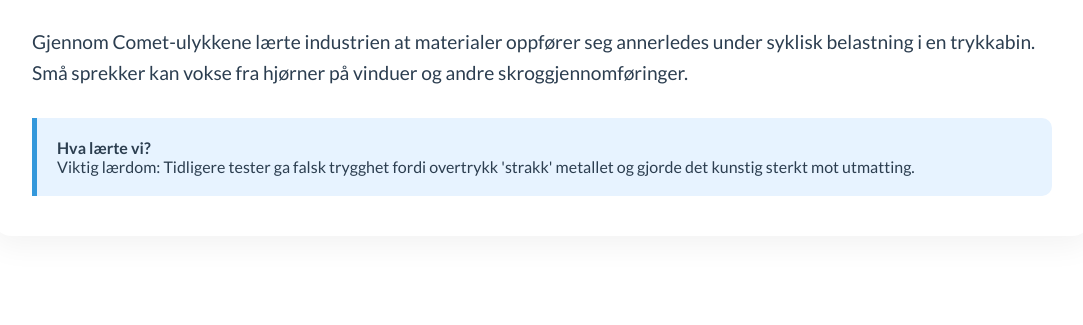
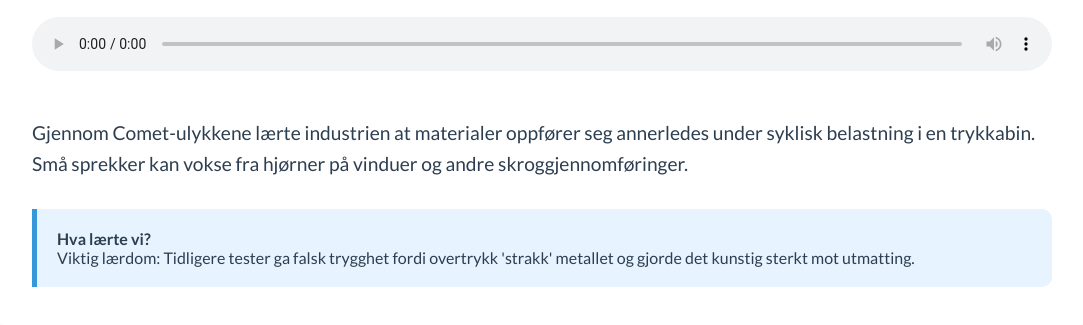
Before and after one commit to istid-blip/InnledningMBIL, a plain HTML site: page index.html in a window 1280 px wide. Both pictures are taken after a click on the button 263 px from the left and 322 px from the top of the page. Shown: the part 263-588 px from the top of the page, without its empty margins (98-1181 px from the left). Drawn offline with Linux system fonts and the light colour scheme.

Commit message:
Refactor CSS and add audio player functionality

```diff
--- a/index.html
+++ b/index.html
@@ -27,8 +27,8 @@
         }
 
         h1, h2, h3 {
-    font-weight: 700;
-}
+            font-weight: 700;
+        }
 
         .wrapper {
             width: 100%;
@@ -82,7 +82,6 @@
             background-color: #ddd;
             background-size: cover;
             background-position: center;
-            /* HER KAN DU LEGGE TIL BAKGRUNNSBILDE I CSS SENERE */
         }
 
         .case-content {
@@ -138,7 +137,7 @@
         .detail-header {
             border-bottom: 3px solid var(--light-bg);
             padding-bottom: 20px;
-            margin-bottom: 30px;
+            margin-bottom: 20px;
         }
 
         .tag-container {
@@ -161,6 +160,11 @@
             margin-top: 30px;
             border-radius: 0 10px 10px 0;
         }
+
+        .audio-player {
+            margin-bottom: 25px;
+            width: 100%;
+        }
     </style>
 </head>
 <body>
@@ -173,8 +177,7 @@
 
         <div class="case-grid">
             <button class="case-card" onclick="showCase('comet')">
-                <div class="case-image-placeholder" style="background-image: url('de_haviland.jpg');">
-                    </div>
+                <div class="case-image-placeholder" style="background-image: url('de_haviland.jpg');"></div>
                 <div class="case-content">
                     <h3>DH. 106 Comet</h3>
                     <p>Lærdommen om utmatting av trykkabiner fra verdens første kommersielle jetfly.</p>
@@ -214,19 +217,22 @@
             title: "De Havilland DH. 106 Comet",
             tags: ["Metallutmatting", "Trykkabin", "Spenning"],
             text: "Gjennom Comet-ulykkene lærte industrien at materialer oppfører seg annerledes under syklisk belastning i en trykkabin. Små sprekker kan vokse fra hjørner på vinduer og andre skroggjennomføringer.",
-            lesson: "Viktig lærdom: Tidligere tester ga falsk trygghet fordi overtrykk 'strakk' metallet og gjorde det kunstig sterkt mot utmatting."
+            lesson: "Viktig lærdom: Tidligere tester ga falsk trygghet fordi overtrykk 'strakk' metallet og gjorde det kunstig sterkt mot utmatting.",
+            audioFile: "De Haviland Comet.mp3"
         },
         aloha: {
             title: "Aloha Flight 243",
             tags: ["Korrosjon", "Kaldliming", "MSD"],
             text: "Denne ulykken viste faren med 'Multiple Site Damage' (MSD), hvor mange små sprekker i et skrog samler seg og fører til en eksplosiv dekompresjon.",
-            lesson: "Viktig lærdom: Miljøfaktorer som fukt og saltvann i kombinasjon med mange flytimer krever ekstreme inspeksjonsrutiner."
+            lesson: "Viktig lærdom: Miljøfaktorer som fukt og saltvann i kombinasjon med mange flytimer krever ekstreme inspeksjonsrutiner.",
+            audioFile: "Aloha flight 243.mp3"
         },
         superpuma: {
             title: "Airbus Super Puma (Turøy)",
             tags: ["Planetgir", "Girkasse", "Sub-surface"],
             text: "Her sviktet et planetgir på grunn av en utmattingssprekk som startet under overflaten og vokste uten å avgi metallpartikler.",
-            lesson: "Viktig lærdom: Selv de mest avanserte magnetsensorene og vibrasjonsanalysene kan ha blindsoner hvis sprekken vokser skjult."
+            lesson: "Viktig lærdom: Selv de mest avanserte magnetsensorene og vibrasjonsanalysene kan ha blindsoner hvis sprekken vokser skjult.",
+            audioFile: "Airbus Super Puma.mp3"
         }
     };
 
@@ -236,11 +242,18 @@
 
         const tagsHTML = data.tags.map(t => `<span class="tag">${t}</span>`).join('');
 
+        // Her integreres avspilleren dynamisk basert på den valgte casen
         container.innerHTML = `
             <div class="detail-header">
                 <h2>${data.title}</h2>
                 <div class="tag-container">${tagsHTML}</div>
             </div>
+
+            <audio class="audio-player" controls>
+                <source src="${data.audioFile}" type="audio/mpeg">
+                Nettleseren din støtter ikke avspilling av lyd.
+            </audio>
+
             <p style="font-size: 1.2rem; line-height: 1.6;">${data.text}</p>
             <div class="lesson-box">
                 <strong>Hva lærte vi?</strong><br>
@@ -254,6 +267,12 @@
     }
 
     function showHome() {
+        // Pauser lyden hvis brukeren går tilbake til oversikten
+        const audioElements = document.getElementsByTagName('audio');
+        for(let i = 0; i < audioElements.length; i++) {
+            audioElements[i].pause();
+        }
+
         document.getElementById('selection-screen').style.display = 'block';
         document.getElementById('detail-screen').style.display = 'none';
     }
```
